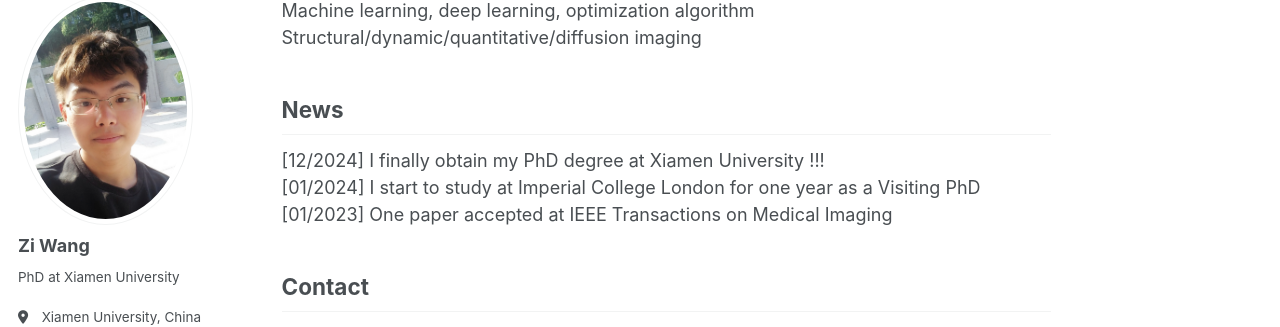
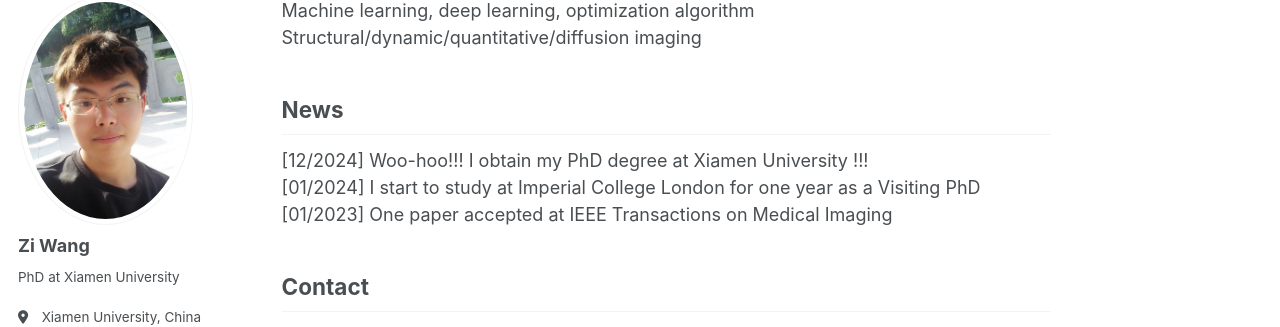
Before and after one commit to wangziblake/wangziblake.github.io, a Jekyll site: the page built from _pages/about.md, in a window 1280 px wide and 900 px high, scrolled down 484 px. Shown: the part 110-437 px from the top of the window. Built offline with Jekyll 4.4.1, drawn with Linux system fonts in a browser that asks for light colours; some web fonts are replaced.

Commit message:
Update about.md

```diff
--- a/_pages/about.md
+++ b/_pages/about.md
@@ -20,7 +20,7 @@ Structural/dynamic/quantitative/diffusion imaging
 
 News
 ------
-[12/2024] I finally obtain my PhD degree at Xiamen University !!!\
+[12/2024] Woo-hoo!!! I obtain my PhD degree at Xiamen University !!!\
 [01/2024] I start to study at Imperial College London for one year as a Visiting PhD\
 [01/2023] One paper accepted at IEEE Transactions on Medical Imaging
 
```
